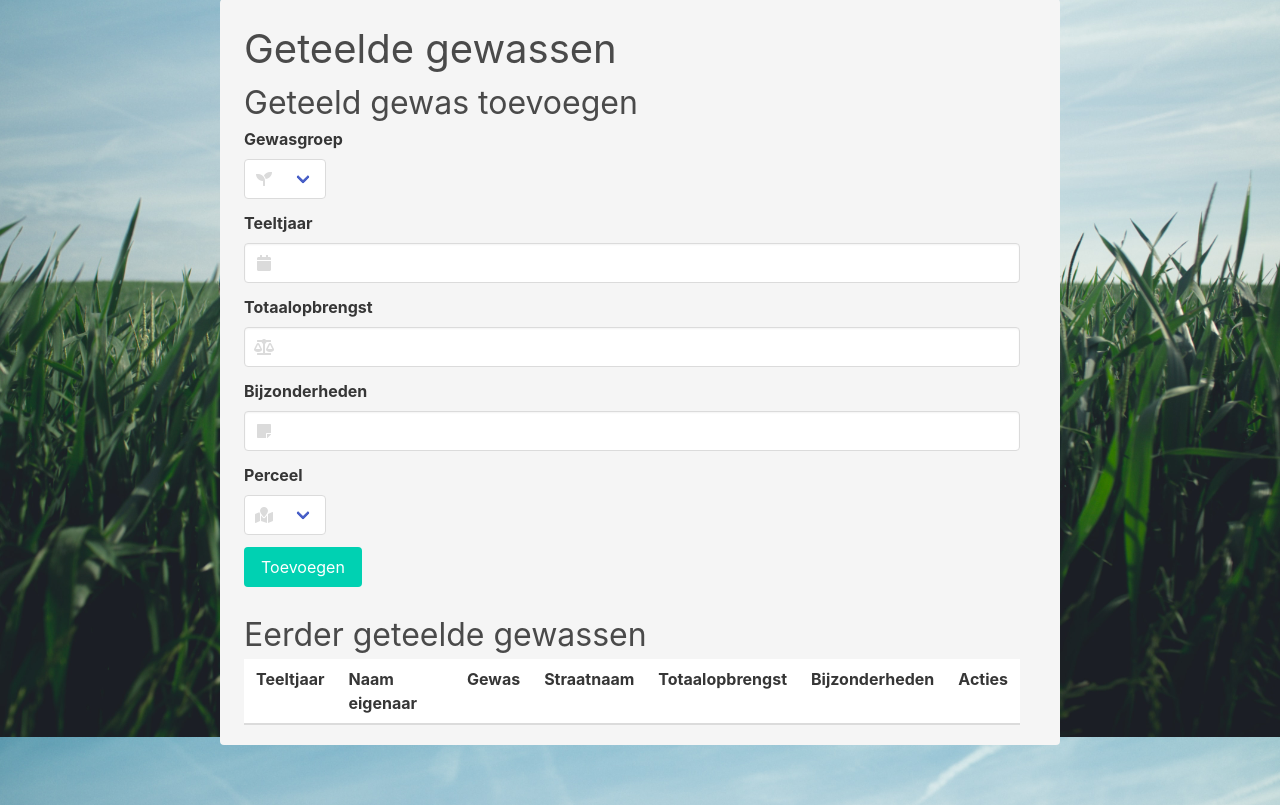
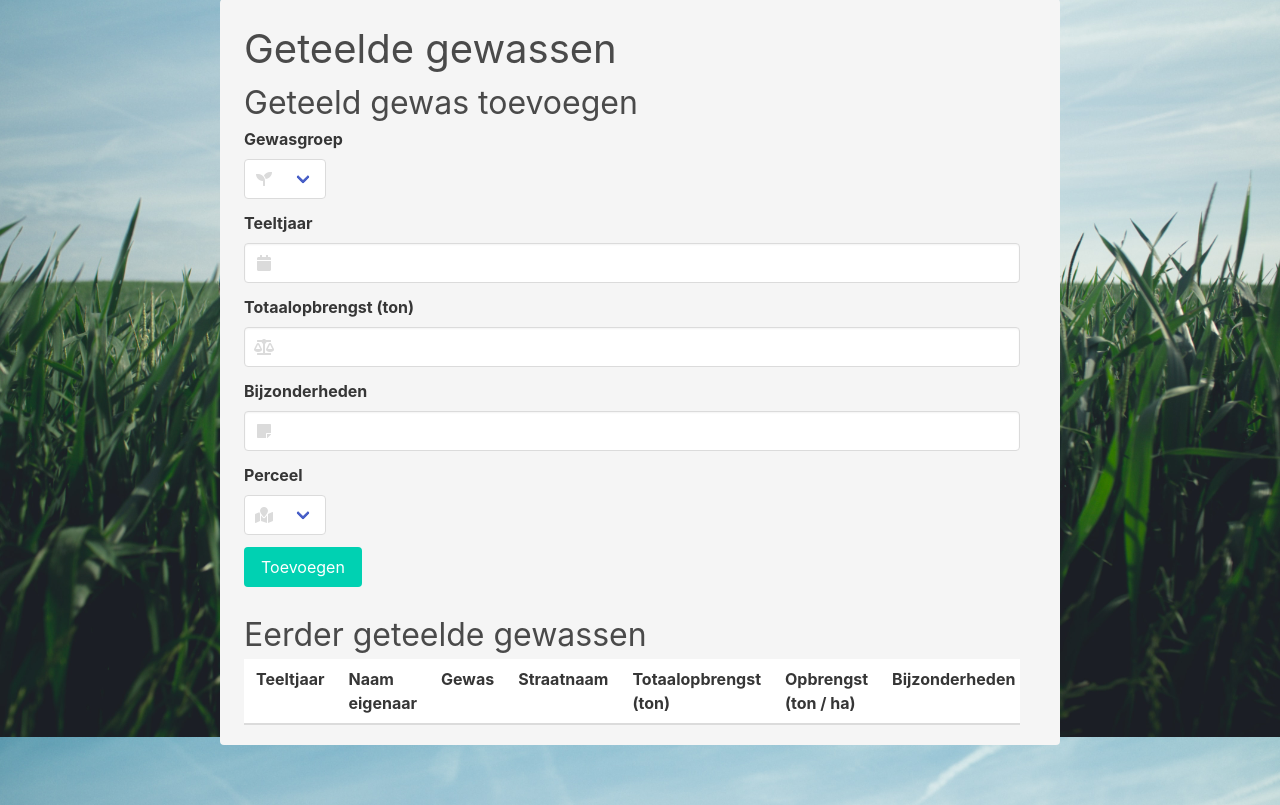
Before and after one commit to agriland/agriland, a PHP site: page /geteeldgewas.php in a window 1280 px wide. Shown: the part 113-918 px from the top of the page. Run offline with PHP 8.4, Linux system fonts and the light colour scheme; data that the repository does not hold is empty; a stand-in replaces the project's code that opens the database connection.

Commit message:
PRG, verbeterd geteeld gewas

```diff
--- a/src/bedrijf.php
+++ b/src/bedrijf.php
@@ -44,6 +44,8 @@ if (
         $email,
         $vestigingsplaats
     );
+
+    header('Location: bedrijf.php');
 }
 
 ?>
--- a/src/database/database.inc.php
+++ b/src/database/database.inc.php
@@ -99,7 +99,7 @@ SQL;
     function haalGeteeldeGewassenOp(): array
     {
         $sql = <<<'SQL'
-        SELECT gg.Perceel_ID, gg.Teeltjaar, b.Naam_Eigenaar, gg.Gewasgroep, p.Straatnaam, gw.Gemiddelde_Opbrengst, gg.Totaal_Opbrengst, gg.Bijzonderheden FROM Geteelde_Gewassen AS gg
+        SELECT gg.Perceel_ID, gg.Teeltjaar, b.Naam_Eigenaar, gg.Gewasgroep, p.Straatnaam, p.Oppervlakte, gw.Gemiddelde_Opbrengst, gg.Totaal_Opbrengst, gg.Bijzonderheden FROM Geteelde_Gewassen AS gg
         INNER JOIN Percelen p on gg.Perceel_ID = p.Perceel_ID
         INNER JOIN Gewassen gw ON gw.Gewasgroep = gg.Gewasgroep
         INNER JOIN Boerenbedrijf b on b.Bedrijf_ID = p.Bedrijf_ID
--- a/src/geteeldgewas.php
+++ b/src/geteeldgewas.php
@@ -32,6 +32,8 @@ if (
     $bijzonderheden = filter_input(INPUT_POST, "bijzonderheden", FILTER_SANITIZE_STRING);
 
     $db_conn->voegGeteeldGewasToe($perceelID, $gewasgroep, $teeltjaar, $totaalOpbrengst, $bijzonderheden);
+
+    header('Location: geteeldgewas.php');
 }
 
 ?>
@@ -93,7 +95,7 @@ if (
                 </div>
 
                 <div class="field">
-                    <label for="totaalopbrengst" class="label">Totaalopbrengst</label>
+                    <label for="totaalopbrengst" class="label">Totaalopbrengst (ton)</label>
                     <div class="control has-icons-left">
                         <input type="number" step="0.1" name="totaalopbrengst" class="input" required />
                         <span class="icon is-small is-left">
@@ -152,7 +154,8 @@ if (
                             <th>Naam eigenaar</th>
                             <th>Gewas</th>
                             <th>Straatnaam</th>
-                            <th>Totaalopbrengst</th>
+                            <th>Totaalopbrengst (ton)</th>
+                            <th>Opbrengst (ton / ha)</th>
                             <th>Bijzonderheden</th>
                             <th>Acties</th>
                         </tr>
@@ -169,7 +172,8 @@ if (
                                 <td><?php echo htmlspecialchars($gewas["Naam_Eigenaar"]) ?></td>
                                 <td><?php echo htmlspecialchars($gewas["Gewasgroep"]) ?></td>
                                 <td><?php echo htmlspecialchars($gewas["Straatnaam"]) ?></td>
-                                <td><?php echo number_format($gewas["Totaal_Opbrengst"], 1, ",", ".") . " (gemiddeld " . number_format($gewas["Gemiddelde_Opbrengst"], 1, ",", ".") . " ton/ha)" ?></td>
+                                <td><?php echo number_format($gewas["Totaal_Opbrengst"], 1, ",", ".") ?></td>
+                                <td><?php echo number_format($gewas["Totaal_Opbrengst"] / $gewas["Oppervlakte"], 1, ",", ".") . " (gemiddeld " . number_format($gewas["Gemiddelde_Opbrengst"], 1, ",", ".") . ")" ?></td>
                                 <td><?php echo htmlspecialchars($gewas["Bijzonderheden"]) ?></td>
                                 <td>
                                     <button onclick='verwijderGeteeldGewas(<?php echo $gewas["Perceel_ID"] . ", " . $gewas["Teeltjaar"] . ", " . json_encode($gewas["Gewasgroep"]) ?>)' class="button is-danger is-rounded" title="Verwijderen">
--- a/src/perceel.php
+++ b/src/perceel.php
@@ -22,6 +22,8 @@ if (
     $straatnaam = filter_input(INPUT_POST, "straatnaam", FILTER_SANITIZE_STRING);
 
     $db_conn->voegPerceelToe($bedrijfID, $oppervlakte, $straatnaam);
+
+    header('Location: perceel.php');
 }
 
 ?>
--- a/src/static/css/style.css
+++ b/src/static/css/style.css
@@ -17,7 +17,7 @@ body {
         width: 100%;
     }
 
-    #form-container-bg {
+    .form-container-bg {
         border-radius: 0px !important;
     }
 }
```
